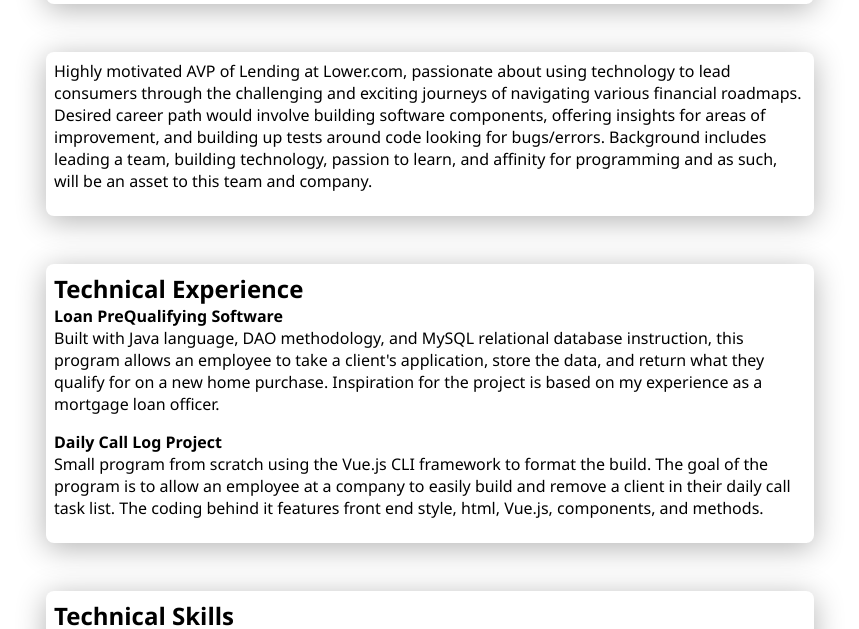
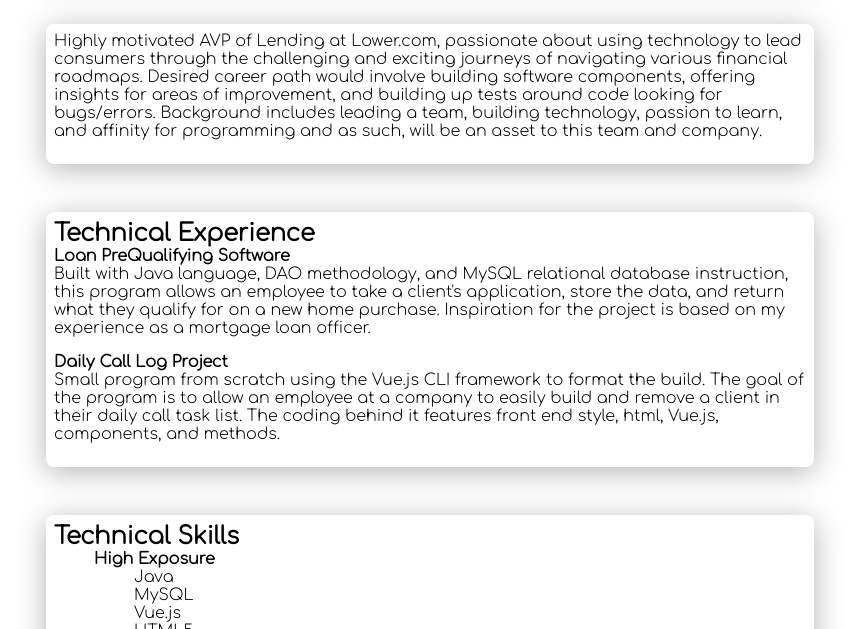
Before and after one commit to Ryano756364/rpodell.github.io, a plain HTML site: page index.html in a window 1280 px wide. Shown: the part 217-846 px from the top of the page, without its empty margins (210-1069 px from the left). Drawn offline with Linux system fonts and the light colour scheme.

Commit message:
Font adjustment

```diff
--- a/css/styles.css
+++ b/css/styles.css
@@ -3,7 +3,7 @@
 }
 
 html {
-  font-family:'Segoe UI', Tahoma, Geneva, Verdana, sans-serif
+  font-family:'Comfortaa', cursive, Verdana, sans-serif
 }
 
 body {
--- a/index.html
+++ b/index.html
@@ -6,6 +6,7 @@
   <meta name="viewport" content="width=device-width, initial-scale=1.0">
   <title>Ryan O'Dell</title>
   <link rel="stylesheet" href="css/styles.css" />
+  <link rel="preconnect" href="https://fonts.googleapis.com"><link rel="preconnect" href="https://fonts.gstatic.com" crossorigin><link href="https://fonts.googleapis.com/css2?family=Comfortaa:wght@300&display=swap" rel="stylesheet">
 </head>
 
 <body>
```
